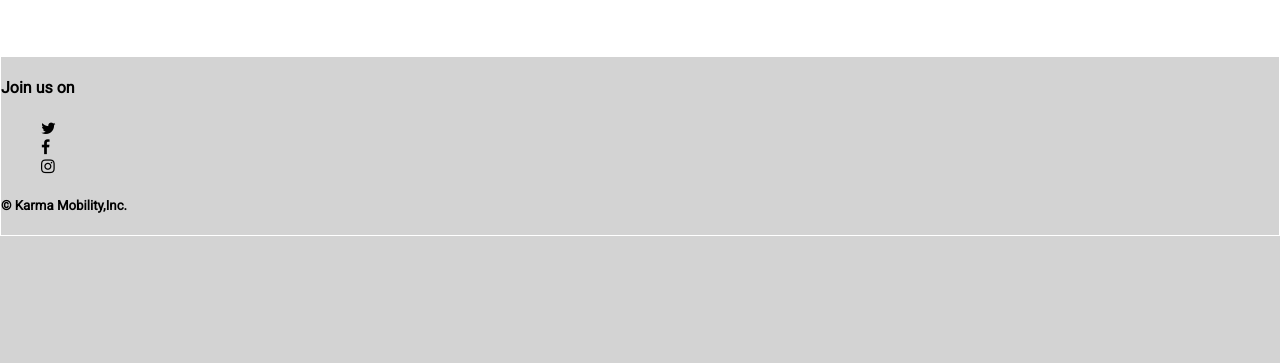
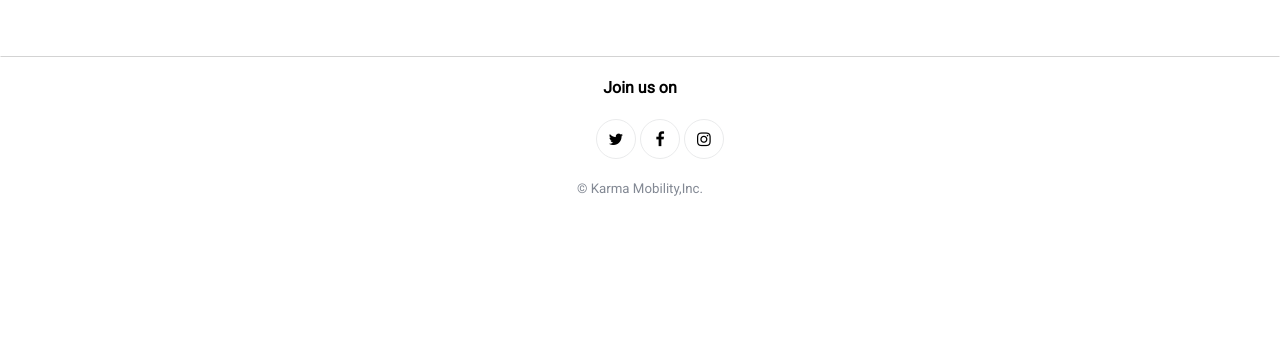
Before and after one commit to sherrytherese/startup-landing-page-clone, a plain HTML site: page index.html in a window 1280 px wide. Shown: the part 953-1316 px from the top of the page. Before the commit the page ends 1189 px from the top, so only its background shows below. Drawn offline with Linux system fonts and the light colour scheme.

Commit message:
Finished css on footer

```diff
--- a/css/style.css
+++ b/css/style.css
@@ -90,14 +90,14 @@ html {
  	width: 9rem;
  	padding: 1rem 1.5rem;
  	color: white;
- 	font-size: 1.25rem;
+ 	font-size: 1.125rem;
  	text-align: center;
  	border-radius: 5px;
  }
 .introduction div {
  	border:none;
  }
- /* Body Section - cases */
+ /* Body Section */
  .cases {
  	background-color: white;
  	overflow: hidden;
@@ -132,3 +132,31 @@ html {
 	display: block;
 	text-align: center;
 }
+/*Footer Section*/
+.footer {
+	background-color: white;
+	overflow: hidden;
+	padding-bottom: 9rem;
+	text-align: center;
+}
+.footer div{
+	border-top-color: LightGray;
+}
+/*how do I make the default webkit-padding go away? see this in my chrome developoer and making my icons off center
+    -webkit-padding-start: 40px;
+.footer .icons li{
+	-webkit-padding-start: 0px;
+*/
+.footer .icons > li {
+	border-radius: 1.25rem;
+	width: 2.5rem;
+	height: 2.5rem;
+	border: 1px solid #eaebec;
+	text-align: center;
+	display: inline-block;
+	padding-top: .625rem;
+}
+.footer .content h5 {
+	color: #838994;
+	font-weight: 300;
+}
--- a/index.html
+++ b/index.html
@@ -58,6 +58,7 @@
 	</section>
 </body>
 <footer>
+	<section class = "footer">
 		<div class = "content">
 			<h4>Join us on</h4>
 			<ul class = "icons">
@@ -73,13 +74,6 @@
 			</ul>
 			<h5>&copy; Karma Mobility,Inc.<h/5>
 		</div>
+	</section>
 </footer>
 </html>
-
-
-
-
-
-
-</footer>
-</html>
```
Lines whose indentation alone changed are shown as unchanged.
